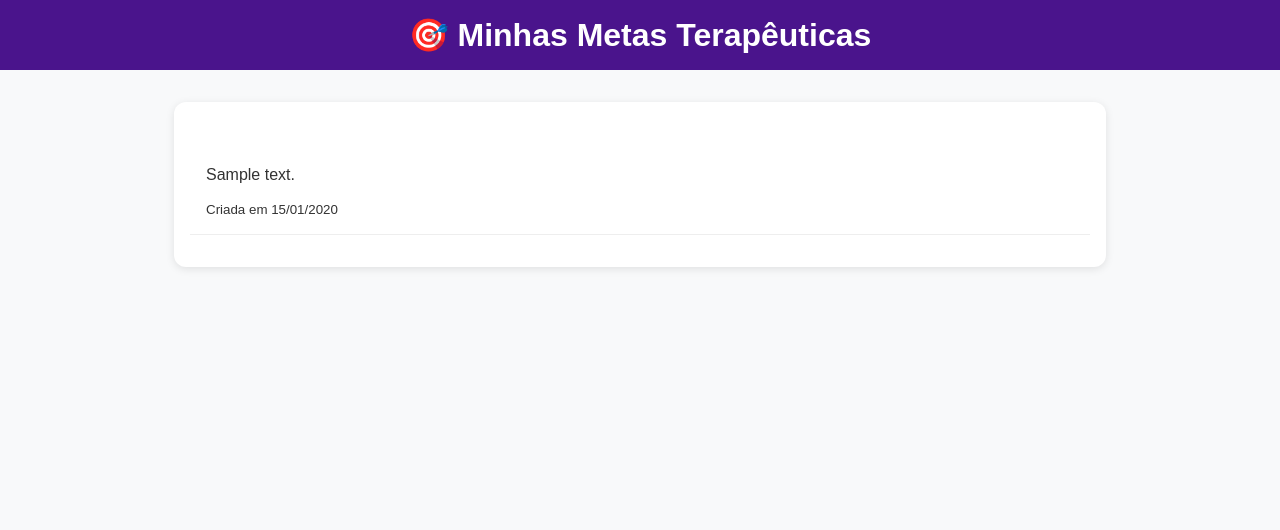
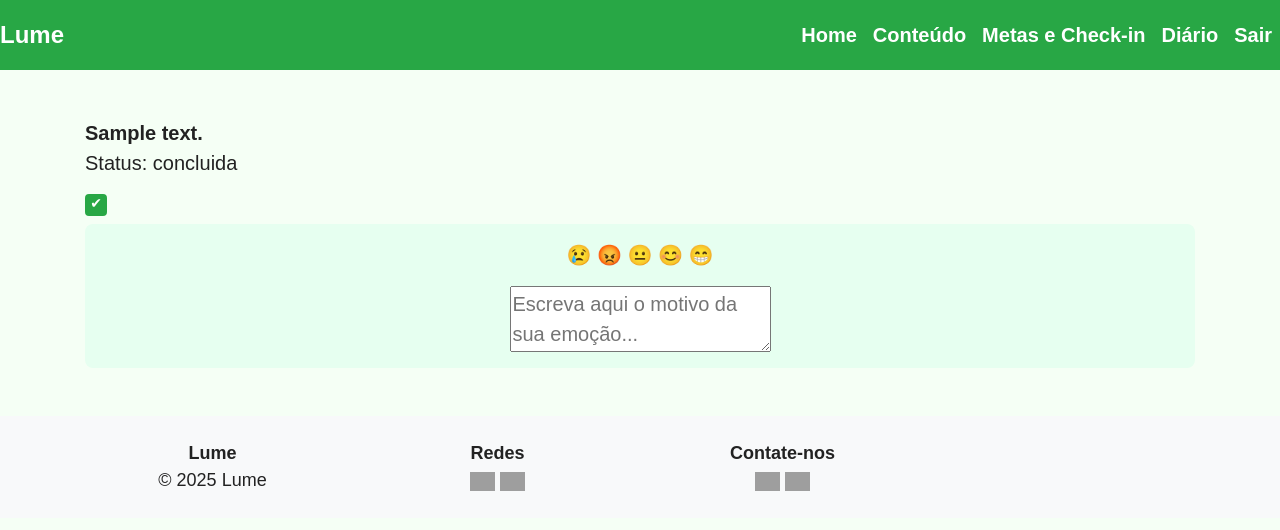
Before and after one commit to sofs44/Lume2, a Django app: page /metas/usuario/ in a window 1280 px wide. Shown: the top 530 px of the page. Run offline with Django 5.2, Linux system fonts and the light colour scheme; a user stored in the database is signed in; tables that the repository leaves empty hold one stand-in row (values such as "Sample post"); some libraries are stand-ins or nearby versions; grey boxes are pictures that could not be loaded.

Commit message:
Add files via upload

```diff
--- /dev/null
+++ b/app/static/css/metas_usuario.css
@@ -0,0 +1,42 @@
+/* Estilo dos checkboxes das metas */
+.meta form input[type="checkbox"] {
+    appearance: none; /* remove estilo padrão */
+    -webkit-appearance: none;
+    -moz-appearance: none;
+
+    width: 22px;
+    height: 22px;
+    border: 2px solid #28a745; /* verde */
+    border-radius: 4px;
+    cursor: pointer;
+    position: relative;
+    background: #fff;
+    transition: background 0.2s, border 0.2s;
+}
+
+.meta form input[type="checkbox"]:checked {
+    background: #28a745; /* fundo verde quando marcado */
+    border-color: #28a745;
+}
+
+.meta form input[type="checkbox"]:checked::after {
+    content: "✔";
+    color: #fff;
+    font-size: 14px;
+    position: absolute;
+    top: 50%;
+    left: 50%;
+    transform: translate(-50%, -55%);
+}
+
+/* Check-in continua com caixinha própria */
+.checkin {
+    flex: 1;
+    background: #e6fff0;
+    padding: 1rem;
+    border-radius: 8px;
+    display: flex;
+    flex-direction: column;
+    align-items: center;
+    gap: 1rem;
+}
--- a/app/templates/base.html
+++ b/app/templates/base.html
@@ -6,13 +6,13 @@
   <meta charset="utf-8">
   <meta name="viewport" content="width=device-width,initial-scale=1">
   <title>{% block title %}Lume{% endblock %}</title>
-
+  <link rel="shortcut icon" href="https://img.icons8.com/?size=100&id=ly9VoAN2tdSB&format=png&color=000000" type="image/x-icon">
   <!-- Bootstrap -->
   <link rel="stylesheet" href="https://maxcdn.bootstrapcdn.com/bootstrap/4.5.2/css/bootstrap.min.css">
 
   <!-- CSS global -->
   <link rel="stylesheet" href="{% static 'css/index.css' %}">
-  <link rel="stylesheet" href="{% static 'css/metas.css' %}">
+  <link rel="stylesheet" href="{% static 'css/metas_usuario.css' %}">
 
   {% block extra_css %}{% endblock %}
 </head>
--- a/app/templates/metas_usuario.html
+++ b/app/templates/metas_usuario.html
@@ -1,32 +1,51 @@
-{% load static %}
-<!DOCTYPE html>
-<html lang="pt-br">
-<head>
-    <meta charset="UTF-8">
-    <title>Minhas Metas</title>
-    <link rel="stylesheet" href="{% static 'css/metas.css' %}">
-</head>
-<body>
-    <header>
-        <h1>🎯 Minhas Metas Terapêuticas</h1>
-    </header>
+{% extends 'base.html' %}
 
-    <main>
-        <section class="meta-lista">
-            {% if metas %}
-                <ul>
-                    {% for meta in metas %}
-                        <li>
-                            <h3>{{ meta.titulo }}</h3>
-                            <p>{{ meta.descricao }}</p>
-                            <small>Criada em {{ meta.data_criacao|date:"d/m/Y" }}</small>
-                        </li>
-                    {% endfor %}
-                </ul>
-            {% else %}
-                <p>Você ainda não possui metas definidas pelo psicólogo.</p>
-            {% endif %}
-        </section>
-    </main>
-</body>
-</html>
+{% block title %}Metas e Check-in{% endblock %}
+
+{% block content %}
+<div class="metas-checkin-container">
+
+  <!-- Lista de metas -->
+  <div class="metas">
+    {% if metas %}
+      {% for meta in metas %}
+        <div class="meta">
+          <div>
+            <strong>{{ meta.descricao }}</strong>
+            <p>Status: {{ meta.status }}</p>
+          </div>
+          <form method="post" action="{% url 'metas_usuario' %}">
+            {% csrf_token %}
+            <input type="hidden" name="meta_id" value="{{ meta.id }}">
+            <input type="checkbox" name="marcar_concluida"
+              {% if meta.status == 'concluida' %} checked disabled {% endif %}
+              onchange="this.form.submit()">
+          </form>
+        </div>
+      {% endfor %}
+    {% else %}
+      <p>Você ainda não possui metas definidas pelo seu psicólogo.</p>
+    {% endif %}
+  </div>
+
+  <!-- Check-in emocional -->
+  <div class="checkin">
+    <div class="emojis">
+      <span onclick="mostrarJustificativa()">😢</span>
+      <span onclick="mostrarJustificativa()">😡</span>
+      <span onclick="mostrarJustificativa()">😐</span>
+      <span onclick="mostrarJustificativa()">😊</span>
+      <span onclick="mostrarJustificativa()">😁</span>
+    </div>
+    <textarea class="justificativa" placeholder="Escreva aqui o motivo da sua emoção..."></textarea>
+  </div>
+</div>
+{% endblock %}
+
+{% block extra_js %}
+<script>
+  function mostrarJustificativa() {
+    document.querySelector(".justificativa").classList.add("active");
+  }
+</script>
+{% endblock %}
```
Also changed, not shown: app/templates/index.html (+12 -0 lines).
